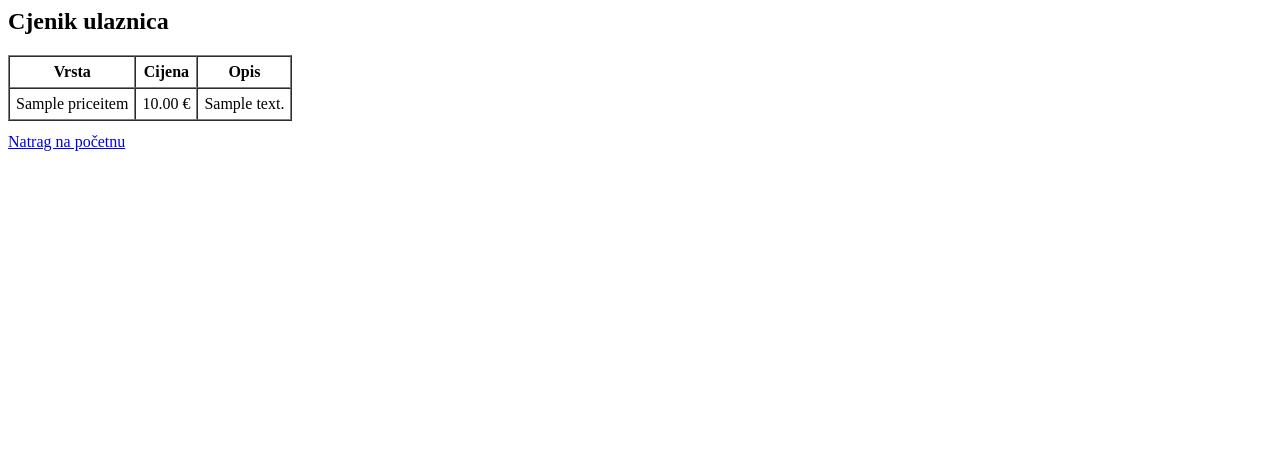
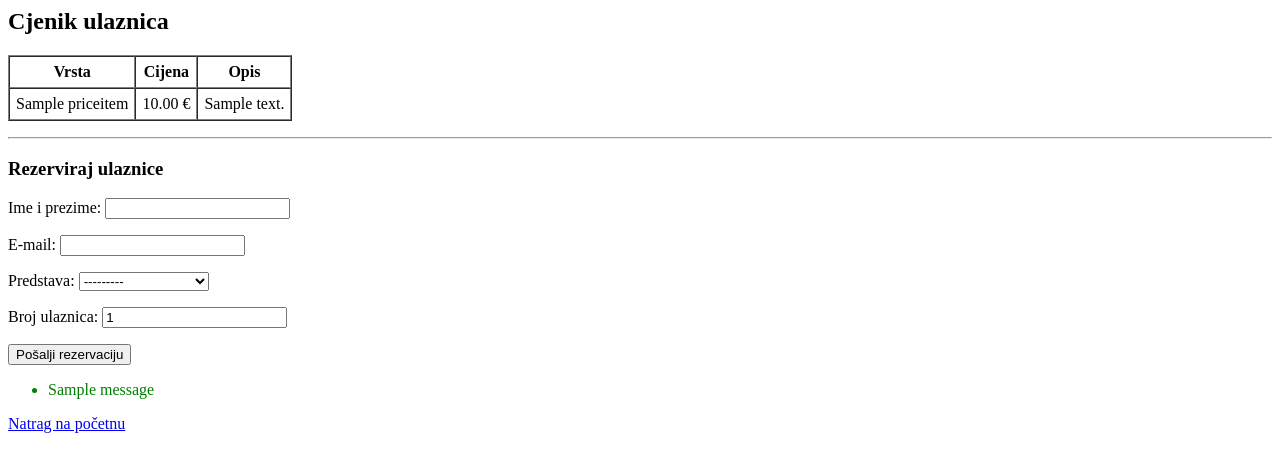
Before and after one commit to pericdominik/theater_web_app, a Django app: page /cjenik/ in a window 1280 px wide. Shown: the top 472 px of the page. Run offline with Django 5.2, Linux system fonts and the light colour scheme; tables that the repository leaves empty hold one stand-in row (values such as "Sample post"); one stand-in notice (Sample message) is shown.

Commit message:
Rezervacija: model Reservation, view i forma

```diff
--- a/kazaliste_project/kazaliste/forms.py
+++ b/kazaliste_project/kazaliste/forms.py
@@ -1,5 +1,5 @@
 from django import forms
-from .models import Account, Comment
+from .models import Account, Comment, Predstava, Reservation
 
 class RegisterForm(forms.Form):
     email = forms.EmailField(label='Email')
@@ -47,3 +47,23 @@ class CommentForm(forms.ModelForm):
         widgets = {
             'text': forms.Textarea(attrs={'cols': 50, 'title': 'Unesite komentar'})
         }
+
+
+
+class ReservationForm(forms.ModelForm):
+    class Meta:
+        model = Reservation
+        fields = ['name', 'email', 'predstava', 'quantity']
+        labels = {
+            'name': 'Ime i prezime',
+            'email': 'E-mail',
+            'predstava': 'Predstava',
+            'quantity': 'Broj ulaznica',
+        }
+        widgets = {
+            'quantity': forms.NumberInput(attrs={'min': 1}),
+        }
+
+    def __init__(self, *args, **kwargs):
+        super().__init__(*args, **kwargs)
+        self.fields['predstava'].queryset = Predstava.objects.filter(is_active=True).order_by('title')
--- a/kazaliste_project/kazaliste/models.py
+++ b/kazaliste_project/kazaliste/models.py
@@ -84,3 +84,23 @@ class PriceItem(models.Model):
 
     def __str__(self):
         return f"{self.name} ({self.price} €)"
+
+class Reservation(models.Model):
+    STATUS_CHOICES = [
+        ('new', 'Nova rezervacija'),
+        ('contacted', 'Kontaktirana osoba'),
+        ('closed', 'Zatvorena rezervacija'),
+    ]
+
+    predstava = models.ForeignKey('Predstava', on_delete=models.CASCADE, related_name='reservations')
+    name = models.CharField(max_length=120)
+    email = models.EmailField()
+    quantity = models.PositiveIntegerField(default=1)
+    status = models.CharField(max_length=20, choices=STATUS_CHOICES, default='new')
+    created_at = models.DateTimeField(auto_now_add=True)
+
+    class Meta:
+        ordering = ['-created_at']
+
+    def __str__(self):
+        return f"{self.name} - {self.predstava.title} - {self.quantity}"
--- a/kazaliste_project/kazaliste/templates/kazaliste/cjenik.html
+++ b/kazaliste_project/kazaliste/templates/kazaliste/cjenik.html
@@ -19,4 +19,19 @@
   <p>Trenutno nema stavki u cjeniku.</p>
 {% endif %}
 
+<hr style="margin:16px 0;">
+
+<h3>Rezerviraj ulaznice</h3>
+<form method="post" novalidate>
+  {% csrf_token %}
+  {{ form.as_p }}
+  <button type="submit">Pošalji rezervaciju</button>
+</form>
+
+{% if messages %}
+  <ul style="color:green; margin-top:12px;">
+    {% for m in messages %}<li>{{ m }}</li>{% endfor %}
+  </ul>
+{% endif %}
+
 <p style="margin-top:12px;"><a href="{% url 'index' %}">Natrag na početnu</a></p>
--- a/kazaliste_project/kazaliste/views.py
+++ b/kazaliste_project/kazaliste/views.py
@@ -10,7 +10,7 @@ from django.utils import timezone
 
 from .models import Account, Predstava, Calendar, Comment, Like, PriceItem
 
-from .forms import RegisterForm, CalendarWeekForm, CommentForm
+from .forms import RegisterForm, CalendarWeekForm, CommentForm, ReservationForm
 
 # Create your views here.
 
@@ -179,4 +179,14 @@ def like_remove(request, pk):
 
 def cjenik(request):
     items = PriceItem.objects.filter(is_active=True).order_by('display_order', 'name')
-    return render(request, 'kazaliste/cjenik.html', {'items': items})
+
+    if request.method == 'POST':
+        form = ReservationForm(request.POST)
+        if form.is_valid():
+            form.save()
+            messages.success(request, "Rezervacija je primljena.")
+            return redirect('cjenik')
+    else:
+        form = ReservationForm()
+
+    return render(request, 'kazaliste/cjenik.html', {'items': items, 'form': form})
```
Also changed, not shown: kazaliste_project/kazaliste/admin.py (+9 -1 lines), kazaliste_project/kazaliste/migrations/0006_reservation.py (added).
